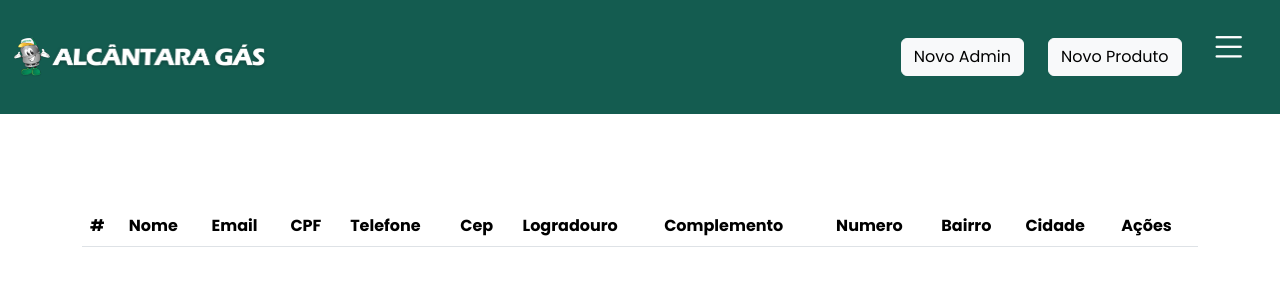
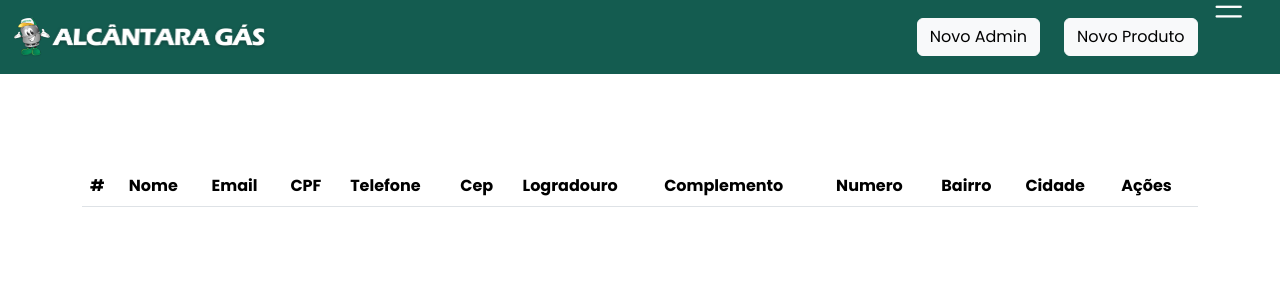
Before and after one commit to batatinhachips/AlcaGas, a PHP site: page /visao/usuario_tabela.php in a window 1280 px wide. Shown: the top 300 px of the page. Run offline with PHP 8.4, Linux system fonts and the light colour scheme; data comes from the database, SQL or seed files in the repository; lists and menus that the app fills with data are empty.

Commit message:
Add files via upload

```diff
--- a/recursos/css/styles.css
+++ b/recursos/css/styles.css
@@ -469,6 +469,7 @@ h2,
   display: flex;
   justify-content: flex-end;
   padding: 1rem;
+  align-items:center;
 }
 
 .menu-icon {
@@ -491,13 +492,10 @@ h2,
 
 .usuario-admin .menu-icon {
   position: relative; /* Mantém no fluxo normal */
-  float: right; /* Move o ícone para a direita */
   font-size: 2.4rem;
   color: white;
   cursor: pointer;
   z-index: 3000;
-  margin-top: 2.5rem;
-  margin-left: 1rem;
 }
 
 .usuario-admin .botao-admin {
```
